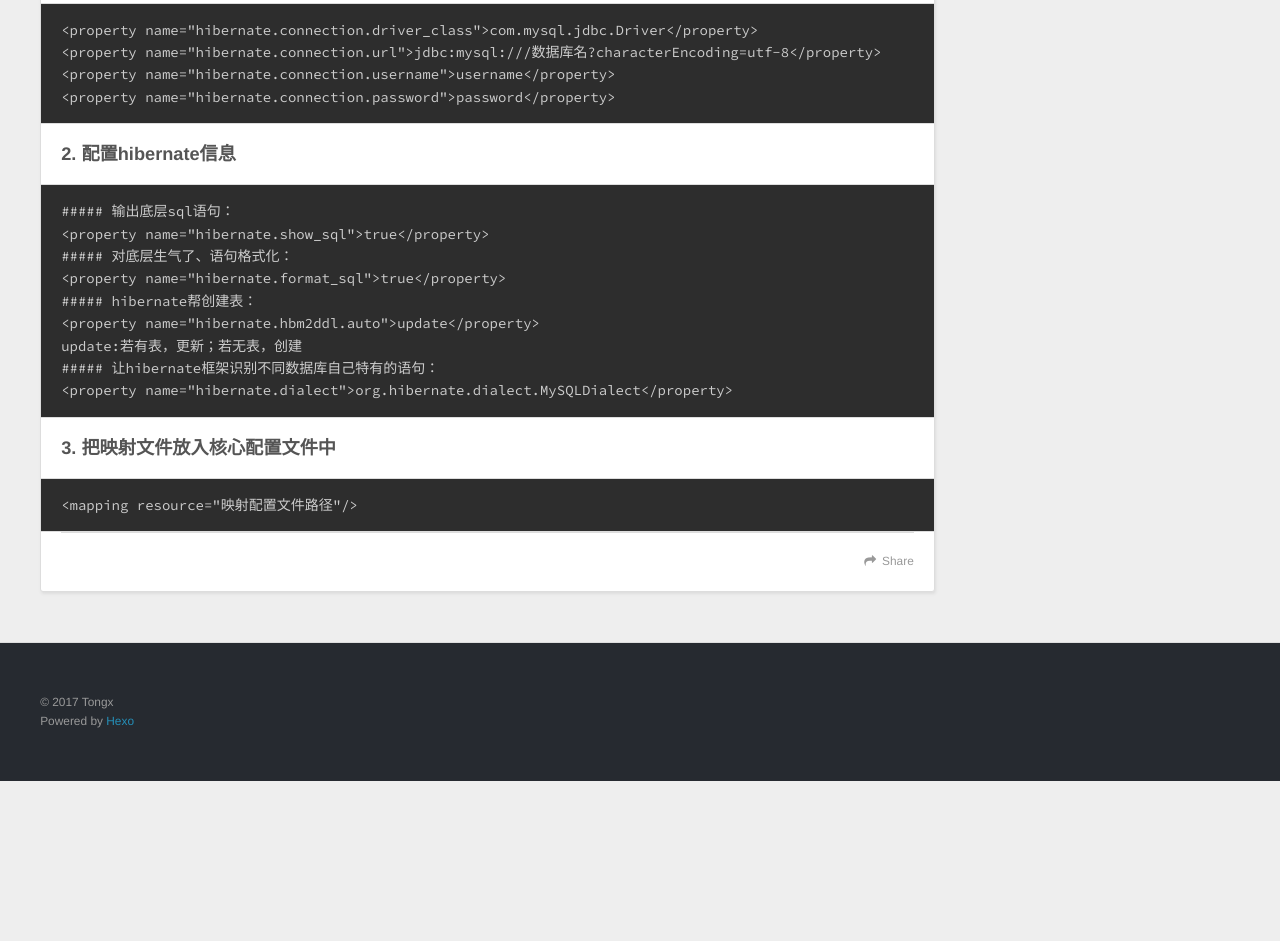
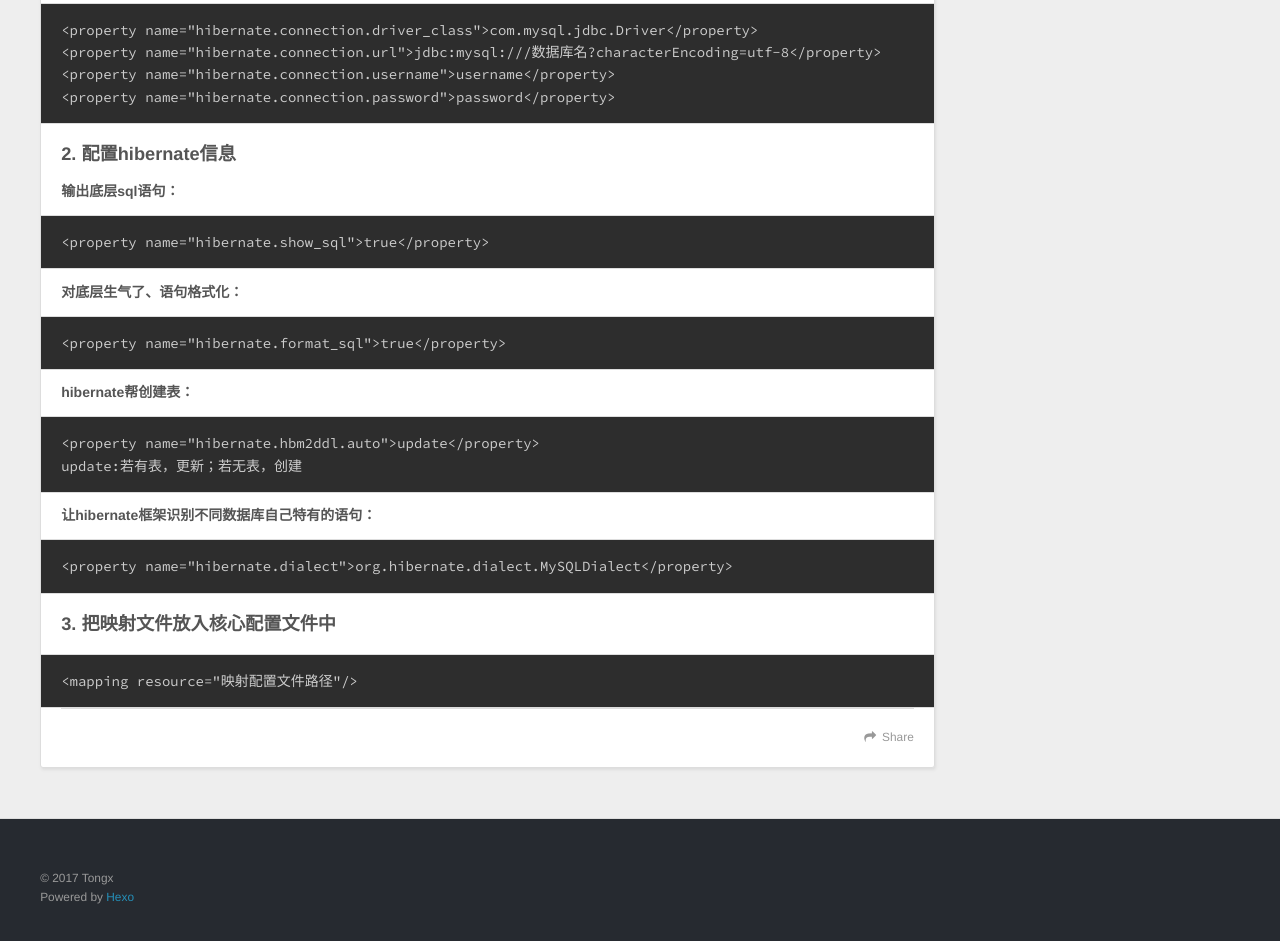
Before and after one commit to Tongxinmian/Tongxinmian.github.io, a plain HTML site: page 2017/06/01/Hibernate/index.html in a window 1280 px wide. Shown: the part 1407-2348 px from the top of the page. Before the commit the page ends 2188 px from the top, so only its background shows below. Drawn offline with nearby package versions, Linux system fonts and the light colour scheme.

Commit message:
Site updated: 2017-06-03 15:30:10

```diff
--- a/2017/06/01/Hibernate/index.html
+++ b/2017/06/01/Hibernate/index.html
@@ -11,7 +11,7 @@
 <meta property="og:url" content="https://tongxinmian.github.io/2017/06/01/Hibernate/index.html">
 <meta property="og:site_name" content="Tongx">
 <meta property="og:description" content="映射配置文件1. 引入约束2. 配置类和表对应class标签：     name属性：实体类全路径     table属性：数据库表名称 3. 配置实体类id和表id对应hibernate要求实体类有一个属性唯一值 hibernate要求表有字段作为唯一值 id标签：     name属性：实体类中id属性名称     column属性：生成的表字段名称 4. 设置数据库表id增长策略：gener">
-<meta property="og:updated_time" content="2017-06-03T07:26:55.075Z">
+<meta property="og:updated_time" content="2017-06-03T07:29:55.420Z">
 <meta name="twitter:card" content="summary">
 <meta name="twitter:title" content="Hibernate">
 <meta name="twitter:description" content="映射配置文件1. 引入约束2. 配置类和表对应class标签：     name属性：实体类全路径     table属性：数据库表名称 3. 配置实体类id和表id对应hibernate要求实体类有一个属性唯一值 hibernate要求表有字段作为唯一值 id标签：     name属性：实体类中id属性名称     column属性：生成的表字段名称 4. 设置数据库表id增长策略：gener">
@@ -107,21 +107,17 @@ id标签：
 &lt;property name=&quot;hibernate.connection.url&quot;&gt;jdbc:mysql:///数据库名?characterEncoding=utf-8&lt;/property&gt;
 &lt;property name=&quot;hibernate.connection.username&quot;&gt;username&lt;/property&gt;
 &lt;property name=&quot;hibernate.connection.password&quot;&gt;password&lt;/property&gt;
-</code></pre><h3 id="2-配置hibernate信息"><a href="#2-配置hibernate信息" class="headerlink" title="2. 配置hibernate信息"></a>2. 配置hibernate信息</h3><pre><code>##### 输出底层sql语句：
-&lt;property name=&quot;hibernate.show_sql&quot;&gt;true&lt;/property&gt;
-##### 对底层生气了、语句格式化：
-&lt;property name=&quot;hibernate.format_sql&quot;&gt;true&lt;/property&gt;
-##### hibernate帮创建表：
-&lt;property name=&quot;hibernate.hbm2ddl.auto&quot;&gt;update&lt;/property&gt;
+</code></pre><h3 id="2-配置hibernate信息"><a href="#2-配置hibernate信息" class="headerlink" title="2. 配置hibernate信息"></a>2. 配置hibernate信息</h3><h5 id="输出底层sql语句："><a href="#输出底层sql语句：" class="headerlink" title="输出底层sql语句："></a>输出底层sql语句：</h5><pre><code>&lt;property name=&quot;hibernate.show_sql&quot;&gt;true&lt;/property&gt;
+</code></pre><h5 id="对底层生气了、语句格式化："><a href="#对底层生气了、语句格式化：" class="headerlink" title="对底层生气了、语句格式化："></a>对底层生气了、语句格式化：</h5><pre><code>&lt;property name=&quot;hibernate.format_sql&quot;&gt;true&lt;/property&gt;
+</code></pre><h5 id="hibernate帮创建表："><a href="#hibernate帮创建表：" class="headerlink" title="hibernate帮创建表："></a>hibernate帮创建表：</h5><pre><code>&lt;property name=&quot;hibernate.hbm2ddl.auto&quot;&gt;update&lt;/property&gt;
 update:若有表，更新；若无表，创建
-##### 让hibernate框架识别不同数据库自己特有的语句：
-&lt;property name=&quot;hibernate.dialect&quot;&gt;org.hibernate.dialect.MySQLDialect&lt;/property&gt;
+</code></pre><h5 id="让hibernate框架识别不同数据库自己特有的语句："><a href="#让hibernate框架识别不同数据库自己特有的语句：" class="headerlink" title="让hibernate框架识别不同数据库自己特有的语句："></a>让hibernate框架识别不同数据库自己特有的语句：</h5><pre><code>&lt;property name=&quot;hibernate.dialect&quot;&gt;org.hibernate.dialect.MySQLDialect&lt;/property&gt;
 </code></pre><h3 id="3-把映射文件放入核心配置文件中"><a href="#3-把映射文件放入核心配置文件中" class="headerlink" title="3. 把映射文件放入核心配置文件中"></a>3. 把映射文件放入核心配置文件中</h3><pre><code>&lt;mapping resource=&quot;映射配置文件路径&quot;/&gt;
 </code></pre>
 
     </div>
     <footer class="article-footer">
-      <a data-url="https://tongxinmian.github.io/2017/06/01/Hibernate/" data-id="cj3gyj5bu000050v8x5csugmo" class="article-share-link">Share</a>
+      <a data-url="https://tongxinmian.github.io/2017/06/01/Hibernate/" data-id="cj3gykwez0000j8v8tvmtbz83" class="article-share-link">Share</a>
 
 
     </footer>
```
Also changed, not shown: index.html (+5 -9 lines).
